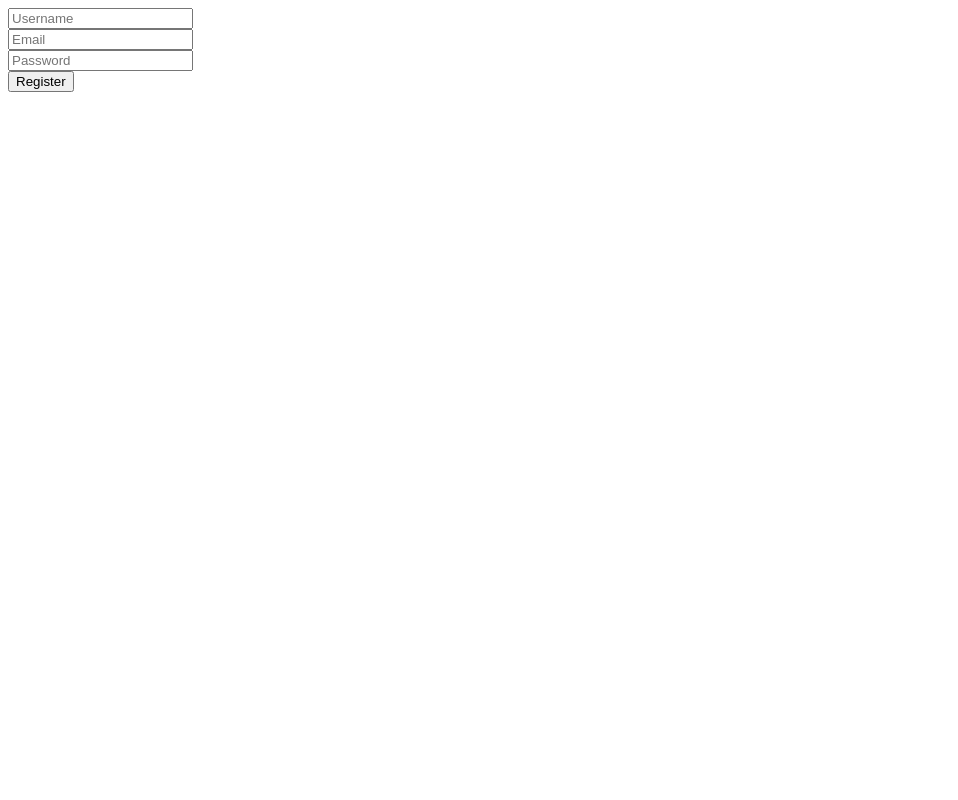
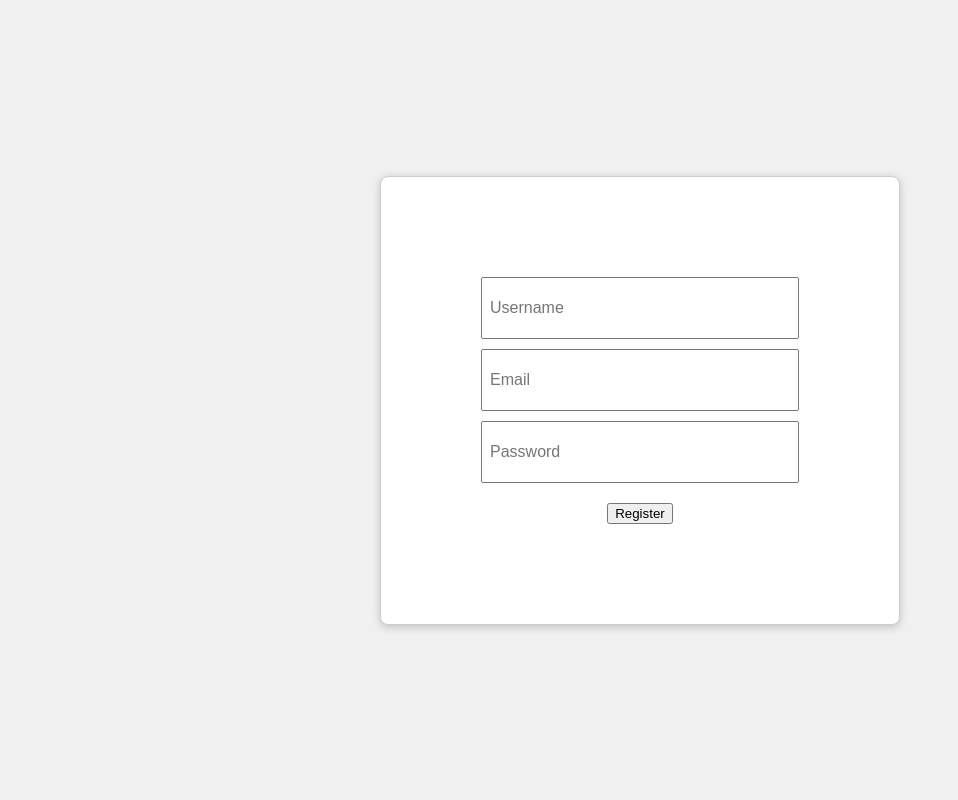
Before and after one commit to blearthysenii/Onsol-Social, a PHP site: page /register.php in a window 1280 px wide. Shown: the whole page, without its empty margins (0-958 px from the left). Run offline with PHP 8.4, Linux system fonts and the light colour scheme.

Commit message:
Update CSS styles for input text alignment in register.php

```diff
--- a/Onsol/register.php
+++ b/Onsol/register.php
@@ -35,16 +35,59 @@ if ($_SERVER["REQUEST_METHOD"] == "POST") {
     <meta charset="UTF-8" />
     <meta name="viewport" content="width=device-width, initial-scale=1" />
     <title>Register</title>
+    <style>
+
+    body {
+    margin: 0;
+    padding: 0;
+    display: flex;
+    justify-content: center;
+    align-items: center;
+    height: 100vh;
+    background-color: #f0f0f0;
+
+}
+
+    .registerForm {
+    text-align: center;
+    padding: 100px;
+    background-color: white;
+    border: 1px solid #ccc;
+    border-radius: 8px;
+    box-shadow: 0 2px 8px rgba(0, 0, 0, 0.20);
+
+}
+input{
+    padding-top:20px;
+    padding-right:100px ;
+    padding-bottom:20px;
+    padding-left:7px;
+    font-size: 16px;
+    text-align: left;
+}
+.usernameClass{
+    margin-bottom:10px;
+}
+.emailClass{
+    margin-bottom:10px;
+}
+.passwordClass{
+    margin-bottom:20px;
+}
+
+        </style>
+
+
 </head>
 <body>
     <?php if ($message) : ?>
         <p><?php echo htmlspecialchars($message); ?></p>
     <?php endif; ?>
 
-    <form action="register.php" method="POST">
-        <input type="text" name="username" placeholder="Username" required /><br />
-        <input type="email" name="email" placeholder="Email" required /><br />
-        <input type="password" name="password" placeholder="Password" required /><br />
+    <form action="register.php" method="POST" class="registerForm">
+        <input class ="usernameClass" type="text" name="username" placeholder="Username" required /><br />
+        <input class = "emailClass" type="email" name="email" placeholder="Email" required /><br />
+        <input class = "passwordClass" type="password" name="password" placeholder="Password" required /><br />
         <button type="submit">Register</button>
     </form>
 </body>
```
